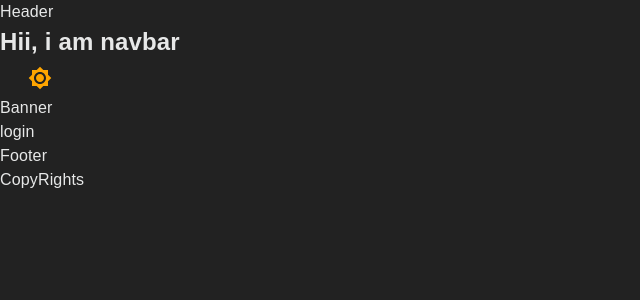
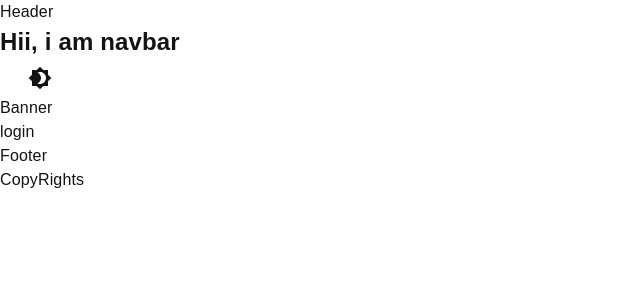
Before and after one commit to ahmed-mostafa2020/tasty-food, a Next.js app: page /login in a window 1280 px wide. Shown: the top 300 px of the page, without its empty margins (0-640 px from the left). Built offline with nearby package versions, Linux system fonts and the light colour scheme.

Commit message:
dark mode is added by mui

```diff
--- a/src/components/Navbar.js
+++ b/src/components/Navbar.js
@@ -4,6 +4,7 @@ import { Brightness7, Brightness4 } from "@mui/icons-material";
 
 const Navbar = () => {
   const { myMode, setMyMode } = ChangeTheme();
+  console.log(myMode);
 
   return (
     <div className="navbar">
--- a/src/context/ThemeContext.js
+++ b/src/context/ThemeContext.js
@@ -8,7 +8,7 @@ export const ChangeTheme = () => {
 };
 
 const DarkThemeProvider = ({ children }) => {
-  const [myMode, setMyMode] = useState("dark");
+  const [myMode, setMyMode] = useState("light");
   return (
     <DarkThemeContext.Provider
       // Values provider will provide
--- a/src/layout/HomeLayout.js
+++ b/src/layout/HomeLayout.js
@@ -30,6 +30,7 @@ const HomeLayout = ({ children }) => {
       },
     },
   });
+
   return (
     <ThemeProvider theme={myMode === "light" ? themeLight : themeDark}>
       <CssBaseline />
--- a/src/layout/Layout.js
+++ b/src/layout/Layout.js
@@ -8,7 +8,8 @@ import { CssBaseline } from "@mui/material";
 import { ChangeTheme } from "../context/ThemeContext";
 
 const Layout = ({ children }) => {
-  const { light } = ChangeTheme();
+  const { myMode } = ChangeTheme();
+  console.log(myMode);
 
   const themeLight = createTheme({
     palette: {
@@ -33,7 +34,7 @@ const Layout = ({ children }) => {
   });
 
   return (
-    <ThemeProvider theme={light === "light" ? themeLight : themeDark}>
+    <ThemeProvider theme={myMode === "light" ? themeLight : themeDark}>
       <CssBaseline />
       <section className="layout">
         <div className="topPartWrapper">
@@ -43,6 +44,7 @@ const Layout = ({ children }) => {
         </div>
 
         <section className="wrapper_pages">{children}</section>
+
         <Footer />
         <CopyRights />
       </section>
```
